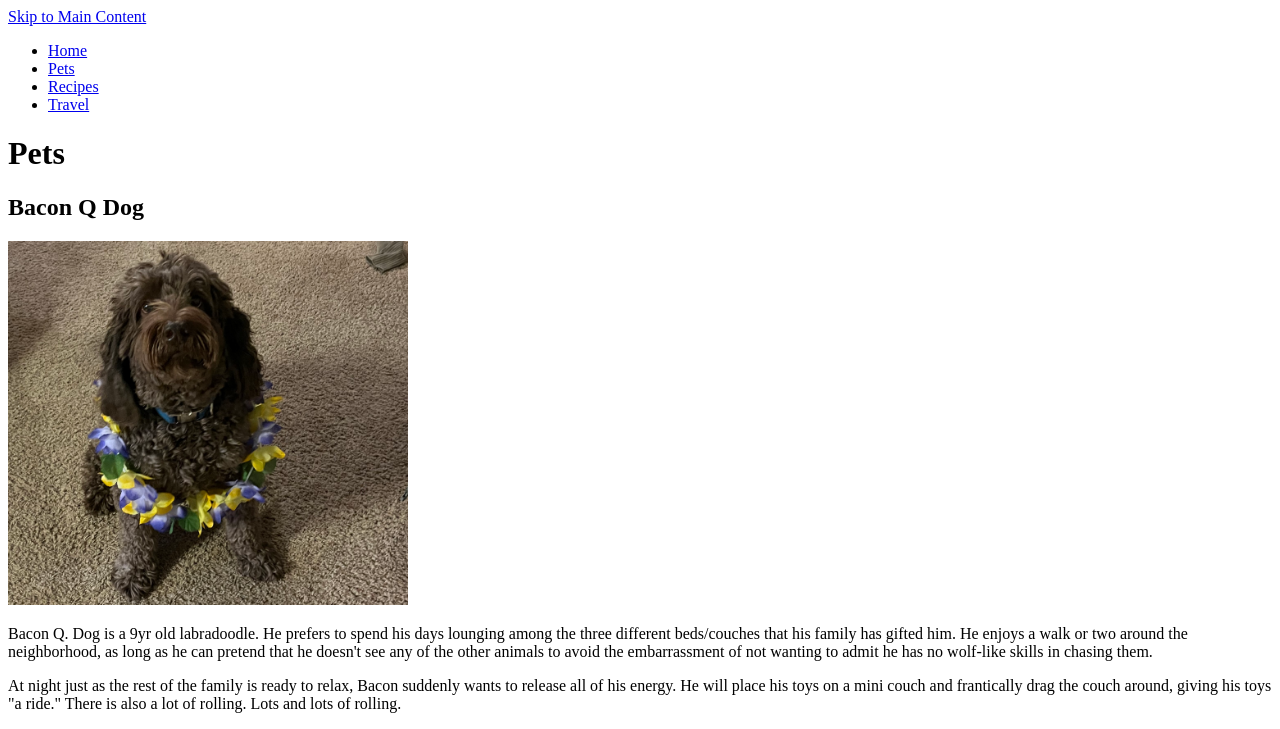
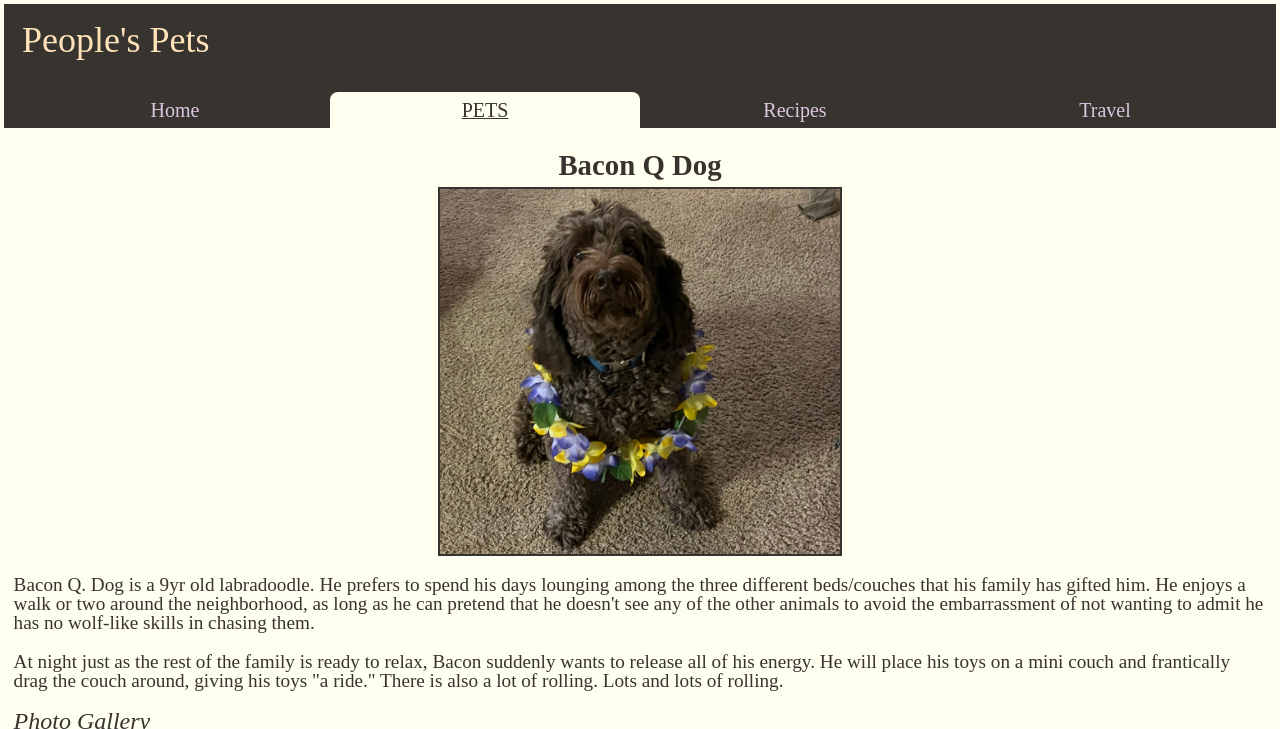
Before and after one commit to MeaganT123/ccp_mobile_w24, a plain HTML site: page pets.html in a window 1280 px wide. Shown: the top 729 px of the page. Drawn offline with Linux system fonts and the light colour scheme.

Commit message:
stylistic changes

```diff
--- /dev/null
+++ b/css/html5reset.css
@@ -0,0 +1,48 @@
+/* http://meyerweb.com/eric/tools/css/reset/
+   v2.0 | 20110126
+   License: none (public domain)
+*/
+
+html, body, div, span, applet, object, iframe,
+h1, h2, h3, h4, h5, h6, p, blockquote, pre,
+a, abbr, acronym, address, big, cite, code,
+del, dfn, em, img, ins, kbd, q, s, samp,
+small, strike, strong, sub, sup, tt, var,
+b, u, i, center,
+dl, dt, dd, ol, ul, li,
+fieldset, form, label, legend,
+table, caption, tbody, tfoot, thead, tr, th, td,
+article, aside, canvas, details, embed,
+figure, figcaption, footer, header, hgroup,
+menu, nav, output, ruby, section, summary,
+time, mark, audio, video {
+	margin: 0;
+	padding: 0;
+	border: 0;
+	font-size: 100%;
+	font: inherit;
+	vertical-align: baseline;
+}
+/* HTML5 display-role reset for older browsers */
+article, aside, details, figcaption, figure,
+footer, header, hgroup, menu, nav, section {
+	display: block;
+}
+body {
+	line-height: 1;
+}
+ol, ul {
+	list-style: none;
+}
+blockquote, q {
+	quotes: none;
+}
+blockquote:before, blockquote:after,
+q:before, q:after {
+	content: '';
+	content: none;
+}
+table {
+	border-collapse: collapse;
+	border-spacing: 0;
+}
--- /dev/null
+++ b/css/style.css
@@ -0,0 +1,153 @@
+
+/* for reducing motion if anything is tagged as animation https://developer.mozilla.org/en-US/docs/Web/CSS/@media/prefers-reduced-motion */
+@media (prefers-reduced-motion){
+    .annimation{
+        animation: dissolve 10s linear infinite both;
+        background-color: #373430;
+        text-decoration: overline;
+    }
+}
+/* For hidding skip to main feature unless in focus mode
+from W3 website https://www.w3schools.com/accessibility/accessibility_skip_links.php*/
+.skip {
+    position: absolute;
+    left: -10000px;
+    top: auto;
+    width: 1px;
+    height: 1px;
+    overflow: hidden;
+}
+
+  /* display skip to main when in focus mode */
+.skip:focus {
+    position: static;
+    width: auto;
+    height: auto;
+}
+
+* {
+    font-size: 1.2em;
+    margin: 0.5em;
+}
+
+  /* Make images and video easier to work with */
+img, video {
+    display: block;
+    max-width: 80%;
+    margin-left: auto;
+    margin-right: auto;
+    border: 2px solid #373430
+}
+
+
+header{
+    background-color: #373430;
+    color: #ffe2b7;
+}
+/*
+nav {
+    display: grid;
+    grid-template-columns: max-content auto max-content;
+    /* grid-template-areas: "logo menus toggler";
+    grid-template-areas: auto;
+    justify-items: stretch;
+    align-items: stretch;
+} */
+
+.menu{
+    display: grid;
+    grid-template-columns: repeat(4, 1fr );
+    text-align: center;
+    margin: 1em;
+  }
+.menu  div{
+    padding: 0.5em;
+}
+.menu a{
+    text-decoration: none;
+}
+
+h1{
+    font-size: 2.25em;
+    padding: 0.5em;
+  }
+
+h2{
+    font-size: 1.5em;
+    padding: 0.25em;
+    font-weight: bold;
+    text-align: center;
+
+}
+h3{
+    font-size: 1.25em;
+    font-style: italic;
+}
+
+ul{
+    margin: 0.5em;
+    list-style-type: circle;
+}
+
+ol{
+    margin: 0.75em;
+    list-style-type: num;
+}
+
+body{
+    background-color: #ffffef;
+    color: #373430;
+    padding: 0.25em;
+  }
+a{
+    color: #006060;;
+}
+/* inspired from https://www.bitdegree.org/learn/css-link-color */
+/* Make so not active link stays same color (even after clicked) */
+.menu a:link, .menu a:visited  {
+    color: #dcc6e0;
+    font-size: 1.25em;
+}
+a:link{
+    color: #006060;
+    /* font-style: italic; */
+}
+/* A link that is hovered on */
+a:hover, a:active, a:visited  {
+    color: #5d445d;
+}
+
+/* overide coloring */
+.menu .active a:visited, .menu .active a:link {
+    color: #373430;
+}
+.active{
+    /* sets color for underline */
+    color: #373430;
+	background: #ffffef;
+    text-transform: uppercase;
+    text-decoration: underline;
+    border-radius: 0.5em 0.5em 0 0;
+}
+
+
+.active a{
+    /* changes actual text color */
+    color: #373430;
+}
+
+.photo_block{
+    display: grid;
+    grid-template-columns: 1fr 1fr;
+    align-items: center;
+    margin-left: auto;
+    margin-right: auto;
+    padding: 1em;
+    gap: 1em;
+    border: 2px dashed #373430;
+}
+
+.tall{
+    grid-row: 1/3;
+    height: 100%;
+}
--- a/pets.html
+++ b/pets.html
@@ -3,20 +3,22 @@
 <head>
     <meta charset="UTF-8">
     <meta name="viewport" content="width=device-width, initial-scale=1.0">
+    <link rel="stylesheet" href="css/html5reset.css">
+    <link rel="stylesheet" href="css/style.css">
     <title>Pets</title>
 </head>
 <body>
-    <a href = "#main">Skip to Main Content</a>
+    <a href = "#main" class="skip">Skip to Main Content</a>
     <header>
+        <h1>People's Pets</h1>
         <nav>
-            <ul>
-                <li><a href = "index.html">Home</a></li>
-                <li><a href = "pets.html">Pets</a></li>
-                <li><a href = "recipes.html">Recipes</a></li>
-                <li><a href = "travel.html">Travel</a></li>
-            </ul>
+            <div class="menu">
+                <div><a href = "index.html">Home</a></div>
+                <div class="active"><a href = "pets.html">Pets</a></div>
+                <div><a href = "recipes.html">Recipes</a></div>
+                <div><a href = "travel.html">Travel</a></div>
+            </div>
         </nav>
-        <h1>Pets</h1>
 
     </header>
 
@@ -24,10 +26,12 @@
         <div>
             <h2>Bacon Q Dog</h2>
             <img src="images/bacon.jpg" width = "400" alt="Brown labradoodle wearing colorful lei">
-
-            <p>Bacon Q. Dog is a 9yr old labradoodle. He prefers to spend his days lounging among the three different beds/couches that his family has gifted him. He enjoys a walk or two around the neighborhood, as long as he can pretend that he doesn't see any of the other animals to avoid the embarrassment of not wanting to admit he has no wolf-like skills in chasing them.</p>
+            <br>
+            <p>Bacon Q. Dog is a 9yr old labradoodle. He prefers to spend his days lounging among the three different beds/couches that his family has gifted him. He enjoys a walk or two around the neighborhood, as long as he can pretend that he doesn't see any of the other animals to avoid the embarrassment of not wanting to admit he has no wolf-like skills in chasing them.</p> <br>
             <P>At night just as the rest of the family is ready to relax, Bacon suddenly wants to release all of his energy. He will place his toys on a mini couch and frantically drag the couch around, giving his toys "a ride." There is also a lot of rolling. Lots and lots of rolling.</P>
+            <br>
             <h3>Photo Gallery</h3>
+            <div class="photo_block">
                 <img src="images/bacon_bandana.JPG" width ="200" alt = "Brown labradoodle wearing an orange bandana">
                 <img src="images/bacon_graduation.JPG"  width ="200" alt="Small labradoodle puppy wearing a graduation cap and gown">
                 <video width="200"  controls>
@@ -35,6 +39,8 @@
                     Your browser does not support the video tag.  This was a video of a girl and dog demonstrating a sit and stay procedure
                 </video>
                 <img src="images/bacon_halloween.JPG"  width ="200" alt="Brown labradoodle wearing a pirate costume">
+            </div>
+            <br>
 
             <h3>Likes</h3>
             <ul>
@@ -43,18 +49,22 @@
                 <li>Going on walks</li>
             </ul>
         </div>
+        <hr>
         <div>
             <h2>Miumiu</h2>
             <img src="images/miumiu.jpg" width = "400" alt="Silver gradient British shorthair cat in a wedding dress">
-
-            <p>Miumiu is a five-year-old silver gradient British shorthair cat. She was born in Russia and raised in the United States and China. She is a mom of two babies. She loves to sleep.</p>
+            <br>
+            <p>Miumiu is a five-year-old silver gradient British shorthair cat. She was born in Russia and raised in the United States and China. She is a mom of two babies. She loves to sleep.</p> <br>
             <P>Miumiu is kind of timid and afraid to meet strangers. But she is very close to her family, she loves to lie next to her family. She is very talkative and loves to meow.</P>
+            <br>
             <h3>Photo Gallery</h3>
+            <div class="photo_block">
                 <img src="images/miumiu_in_the_bag.jpeg" width ="200" alt = "Silver gradient British shorthair cat in a pink bag">
                 <img src="images/miumiu_on_the_bed.jpeg"  width ="200" alt="Silver gradient British shorthair cat lying on the bed">
                 <img src="images/miumiu_sleeping.jpeg"  width ="200" alt="Silver gradient British shorthair cat sleeping on the bed">
                 <img src="images/miumiu_under_sunshine.jpeg"  width ="200" alt="Silver gradient British shorthair cat under the sunshine">
-
+            </div>
+            <br>
             <h3>Likes</h3>
             <ul>
                 <li>Chicken breast</li>
@@ -62,18 +72,22 @@
                 <li>Watching Birds</li>
             </ul>
         </div>
+        <hr>
         <div>
             <h2>Brul</h2>
             <img src="images/Brul.jpg" width = "400" alt="Brown fuzzy cat on blanket">
-
-            <p>Brul is a 2yr old Maine coon cat. She prefers to spend his days lying in the bed. She enjoys watching outside from the window as long as there are no loud noises and bugs outside.</p>
+            <br>
+            <p>Brul is a 2yr old Maine coon cat. She prefers to spend his days lying in the bed. She enjoys watching outside from the window as long as there are no loud noises and bugs outside.</p> <br>
             <p>Brul loves walks on the beach and taking sun naps on a warm summer day. Brul is a playful cat but enjoys having slow, relaxed days at the same time. She hates grooming and bathing.</p>
+            <br>
             <h3>Photo Gallery</h3>
+            <div class="photo_block">
                 <img src="images/Brul1.jpg" width ="200" alt = "Fuzzy brown cat lying on the climbing frame in the morning">
                 <img src="images/Brul2.jpg"  width ="200" alt="Fuzzy brown cat lying on the climbing frame during midday">
                 <img src="images/Brul3.jpg"  width ="200" alt="Fuzzy brown cat lying on the climbing frame at night">
                 <img src="images/Brul4.png"  width ="200" alt="Fuzzy brown cat lying in a box">
-
+            </div>
+            <br>
             <h3>Likes</h3>
             <ul>
                 <li>Eating</li>
@@ -81,18 +95,22 @@
                 <li>Scratches</li>
             </ul>
         </div>
+        <hr>
         <div>
             <h2>Maple</h2>
             <img src="images/maple_santa.JPG" width = "400" alt="Brown striped tabby wearing a santa hat">
-
-            <p>Maple is a 2 year old tabby cat with brown stripes. She is very playful and friendly but also loves lounging in the sun! Maple is a huge fan of treats - she has even learned how to open doors to steal some extra treats.</p>
+            <br>
+            <p>Maple is a 2 year old tabby cat with brown stripes. She is very playful and friendly but also loves lounging in the sun! Maple is a huge fan of treats - she has even learned how to open doors to steal some extra treats.</p><br>
             <p>Sometimes Maple has boundless energy. At night, she gets the zoomies after eating her final meal of the day. It usually takes her another hour to settle down before she can take a long nap.</p>
+            <br>
             <h3>Photo Gallery</h3>
+            <div class="photo_block">
                 <img src="images/maple_christmas.JPG" width ="200" alt = "Brown striped tabby next to christmas tree with ornaments">
                 <img src="images/maple_playing.JPG"  width ="200" alt="Brown striped tabby holding a person's hand with 3 paws">
                 <img src="images/maple_selfie.JPG"  width ="200" alt="Brown striped tabby head very close to camera lens">
                 <img src="images/maple_sun.JPG"  width ="200" alt="Brown striped tabby laying half on bean bag chair in sunlight">
-
+            </div>
+            <br>
             <h3>Likes</h3>
             <ul>
                 <li>Belly rubs</li>
@@ -100,18 +118,22 @@
                 <li>Streching</li>
             </ul>
         </div>
+        <hr>
         <div>
             <h2>Smoothie</h2>
             <img src="images/Smoothie_staring.jpg" width = "400" alt="Long-hair orange tabby cat with green eyes">
-
-            <p>Smoothie has been dubbed the "world's most photogenic cat", and her emerald eyes and golden fur have even inspired a mural in New Zealand. Smoothie also has an aptly-named brother named Milkshake, and the two are often featured together across social media platforms.</p>
+            <br>
+            <p>Smoothie has been dubbed the "world's most photogenic cat", and her emerald eyes and golden fur have even inspired a mural in New Zealand. Smoothie also has an aptly-named brother named Milkshake, and the two are often featured together across social media platforms.</p> <br>
             <p>She became an internet sensation with 2.3 million followers on her smoothiethecat Instagram account.</p>
+            <br>
             <h3>Photo Gallery</h3>
+            <div class="photo_block">
                 <img src="images/Smoothie_yawn.jpg" width ="200" alt = "Long-hair orange tabby cat yawning">
                 <img src="images/Smoothie_lying.jpg"  width ="200" alt="Long-hair orange tabby cat lying on blanket">
                 <img src="images/Smoothie_staring.jpg"  width ="200" alt="Long-hair orange tabby cat staring at camera">
                 <img src="images/Smoothie_curious.jpg"  width ="200" alt="Long-hair orange tabby cat looking curious">
-
+            </div>
+            <br>
             <h3>Likes</h3>
             <ul>
                 <li>Playing</li>
```
Also changed, not shown: index.html (+11 -8 lines), recipes.html (+30 -27 lines), travel.html (+30 -23 lines), 2 other files. Lines whose indentation alone changed are shown as unchanged.
